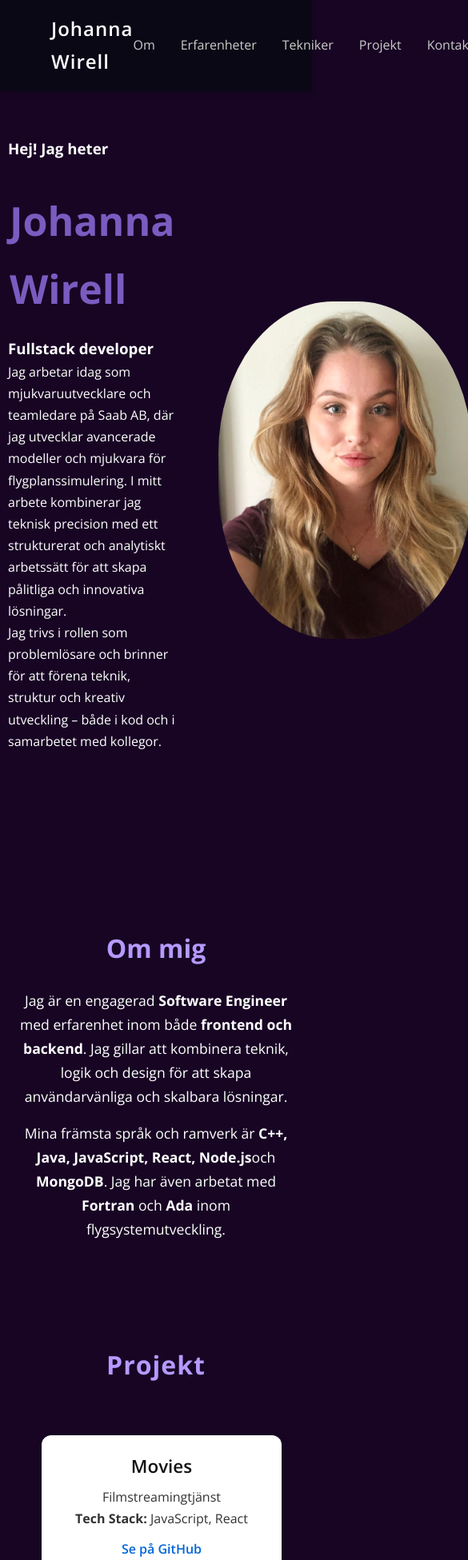
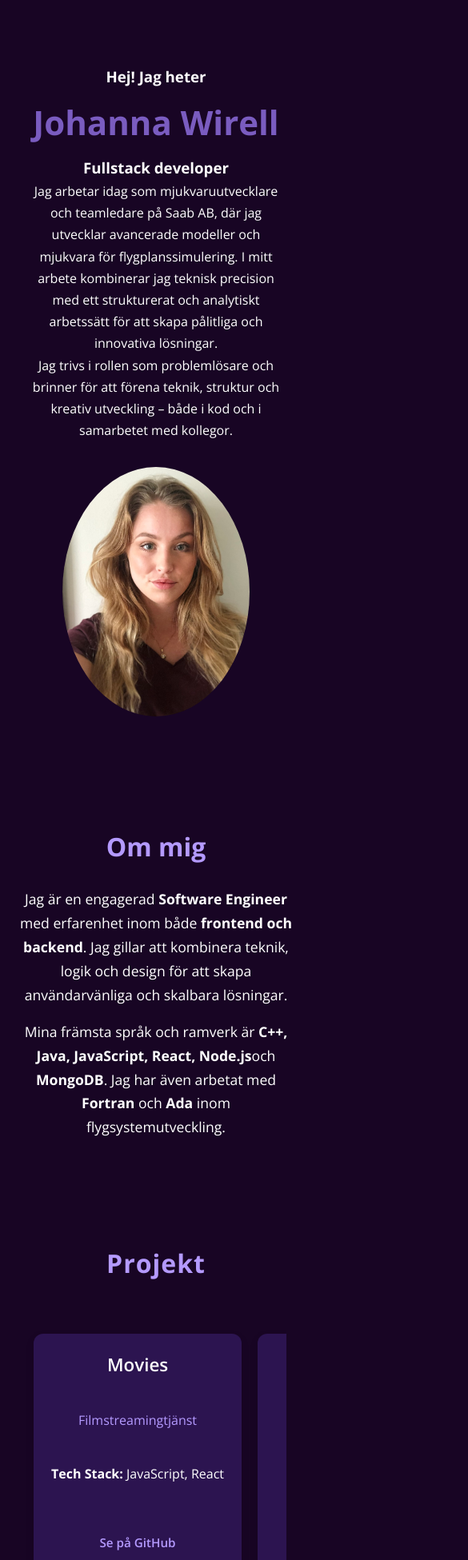
Before and after one commit to johannawirell/Portfolio, a React (Create React App) app: page / in a window 390 px wide. Shown: the top 1951 px of the page at 80% size, 585 px wide, since content can reach past the window. Built offline with nearby package versions, Linux system fonts and the light colour scheme.

Commit message:
Project css

```diff
--- a/src/App.jsx
+++ b/src/App.jsx
@@ -12,7 +12,7 @@ import { Footer } from './components/footer/Footer'
 export const App = () => {
   return (
     <>
-      <Nav />
+      <div id="nav"><Nav /></div>
       <main>
         <section id="header"><Header /></section>
         <section id="about"><About /></section>
--- a/src/components/header/header.css
+++ b/src/components/header/header.css
@@ -1,32 +1,34 @@
 .container-header {
     display: flex;
     align-items: center;
-    margin: 3rem;
-    margin: 10rem 0px;
-}
-
-img {
-    margin: 2rem;
-    border-radius: 50%;
-    height: 500px;
+    justify-content: center;
+    flex-wrap: wrap; /* 👉 låt innehållet brytas på små skärmar */
+    margin: 8rem 2rem;
+    text-align: center; /* snyggare i mobil */
 }
 
 .image {
     flex: 0 0 auto;
-    margin-right: 1rem;
-    height: 60vh;
+    margin: 1rem;
+}
+
+.image img {
+    width: 250px; /* 👉 gör storleken relativ istället för fixad höjd */
+    max-width: 80vw;
+    height: auto;
+    border-radius: 50%;
 }
 
 .profile {
     flex: 1;
-    margin: 2rem;
+    margin: 1rem 2rem;
+    min-width: 280px;
 }
 
 h1 {
     font-size: 90px;
-    margin: 2rem 2px;
+    margin: 1rem 0;
     color: #7a5cc0;
-    margin-bottom: 1rem;
 }
 
 h4 {
@@ -38,6 +40,7 @@ h4 {
     justify-content: center;
     margin: 2rem;
     gap: 2rem;
+    flex-wrap: wrap;
 }
 
 button {
@@ -56,57 +59,62 @@ button {
 }
 
 button:hover {
-    background-color: #e0e0e0; /* Lätt mörkare bakgrund vid hover */
+    background-color: #6a4fb3;
 }
 
 button img {
-    height: 24px; /* Justera höjden på ikonen */
-    margin-right: 10px; /* Avstånd mellan ikonen och texten */
-}
-
-button:active {
-    background-color: #d0d0d0; /* Ändra bakgrund när knappen trycks ned */
+    height: 24px;
+    margin-right: 10px;
 }
 
 .github {
     height: 45px;
 }
 
+/* ✅ Mellanstora skärmar */
 @media screen and (max-width: 1024px) {
-    .image {
-        flex: 0 0 auto;
-        margin-right: 1rem;
-        height: 60vh;
+    h1 {
+        font-size: 60px;
     }
 
-    img {
-        border-radius: 45%;
-        height: 30vh;
+    .image img {
+        width: 200px;
     }
-
 }
 
+/* ✅ Små mobiler */
 @media screen and (max-width: 600px) {
-    .container {
-        display: block;
-        width: 90%;
+    .container-header {
+        flex-direction: column;
+        text-align: center;
+        margin: 4rem 1rem;
     }
 
     .profile {
-        margin: 10px;
+        margin: 1rem;
     }
 
     .image {
-        margin: 30px 10px;
-        height: 50vh;
+        margin: 1rem 0;
     }
 
-    img {
-        border-radius: 45%;
-        height: 50vh;
+    .image img {
+        width: 60vw;
+        max-width: 280px;
     }
 
     h1 {
-        font-size: 50px;
+        font-size: 42px;
+        line-height: 1.2;
+    }
+
+    .contact {
+        flex-direction: column;
+        gap: 1rem;
+    }
+
+    button {
+        width: 100%;
+        justify-content: center;
     }
 }
--- a/src/components/portfolio/project/Project.jsx
+++ b/src/components/portfolio/project/Project.jsx
@@ -8,7 +8,7 @@ export const Project = ({ title, description, techStack, link, video, details })
     <>
       <div className="project" onClick={() => setOpen(true)}>
         <h3>{title}</h3>
-        <p>{description}</p>
+        <h4>{description}</h4>
         <p><strong>Tech Stack:</strong> {techStack}</p>
         <a
           href={link}
--- a/src/components/portfolio/project/project.css
+++ b/src/components/portfolio/project/project.css
@@ -1,5 +1,5 @@
 .project {
-  background-color: #fff;
+  background: #2c1450;
   border-radius: 12px;
   box-shadow: 0 4px 12px rgba(0, 0, 0, 0.08);
   padding: 20px;
@@ -10,6 +10,9 @@
   cursor: pointer;
   position: relative;
   overflow: hidden;
+  display: flex;
+  flex-direction: column;
+  justify-content: space-between;
 }
 
 .project:hover {
@@ -20,29 +23,35 @@
 .project h3 {
   font-size: 1.4rem;
   margin-bottom: 8px;
-  color: #111;
+  color: #ffffff;
   font-weight: 600;
 }
 
+.project h4 {
+  font-size: 1rem;
+  margin-bottom: 8px;
+  color: #b49aff;
+}
+
 .project p {
-  color: #333;
+  color: #ffffff;
   margin: 5px 0;
   line-height: 1.4;
 }
 
 .github-link {
-  color: #0366d6;
+  color: #b49aff;
   text-decoration: none;
   font-weight: 600;
   display: inline-block;
-  margin-top: 8px;
+  margin-top: auto;
+  padding-top: 12px;
 }
 
 .github-link:hover {
   text-decoration: underline;
 }
 
-/* --- Modal overlay --- */
 .project-modal-overlay {
   position: fixed;
   inset: 0;
@@ -54,7 +63,6 @@
   animation: fadeIn 0.3s ease-out;
 }
 
-/* --- Modal fönster --- */
 .project-modal {
   background: #fff;
   padding: 30px;
@@ -80,14 +88,15 @@
 
 .close-modal {
   position: absolute;
-  top: 15px;
-  right: 20px;
+  top: 8px;
+  right: 12px;
   background: none;
   border: none;
-  font-size: 1.8rem;
+  font-size: 2rem;
   color: #444;
   cursor: pointer;
   transition: transform 0.2s;
+  z-index: 10000;
 }
 
 .close-modal:hover {
@@ -95,7 +104,6 @@
   color: black;
 }
 
-/* --- Video-stil --- */
 .video-container {
   width: 100%;
   margin: 20px 0;
@@ -113,7 +121,6 @@
   border: none;
 }
 
-/* --- Ingen video --- */
 .no-video {
   font-style: italic;
   color: #777;
@@ -121,7 +128,6 @@
   text-align: center;
 }
 
-/* --- Animationer --- */
 @keyframes fadeIn {
   from { opacity: 0; }
   to { opacity: 1; }
@@ -131,3 +137,29 @@
   from { opacity: 0; transform: scale(0.95); }
   to { opacity: 1; transform: scale(1); }
 }
+
+@media screen and (max-width: 600px) {
+  .project {
+    width: 85%;
+    margin: 10px auto;
+  }
+
+  .project-modal {
+    width: 95%;
+    padding: 25px 20px;
+  }
+
+  .close-modal {
+    width: 5px;
+    top: -2px;
+    right: 10px;
+    font-size: 1.8rem;
+    z-index: 20000;
+  }
+
+  .github-link {
+    text-align: center;
+    font-size: 0.95rem;
+    margin-top: 16px;
+  }
+}
--- a/src/index.css
+++ b/src/index.css
@@ -44,6 +44,12 @@ body {
         width: var(--container-width-md);
     }
 
+
+    #nav {
+        display: none;
+    }
+
+
 }
 
 @media screen and (max-width: 600px) {
@@ -51,4 +57,8 @@ body {
         width: var(--container-width-sm);
     }
 
+    #nav {
+        display: none;
+    }
+
 }
```
